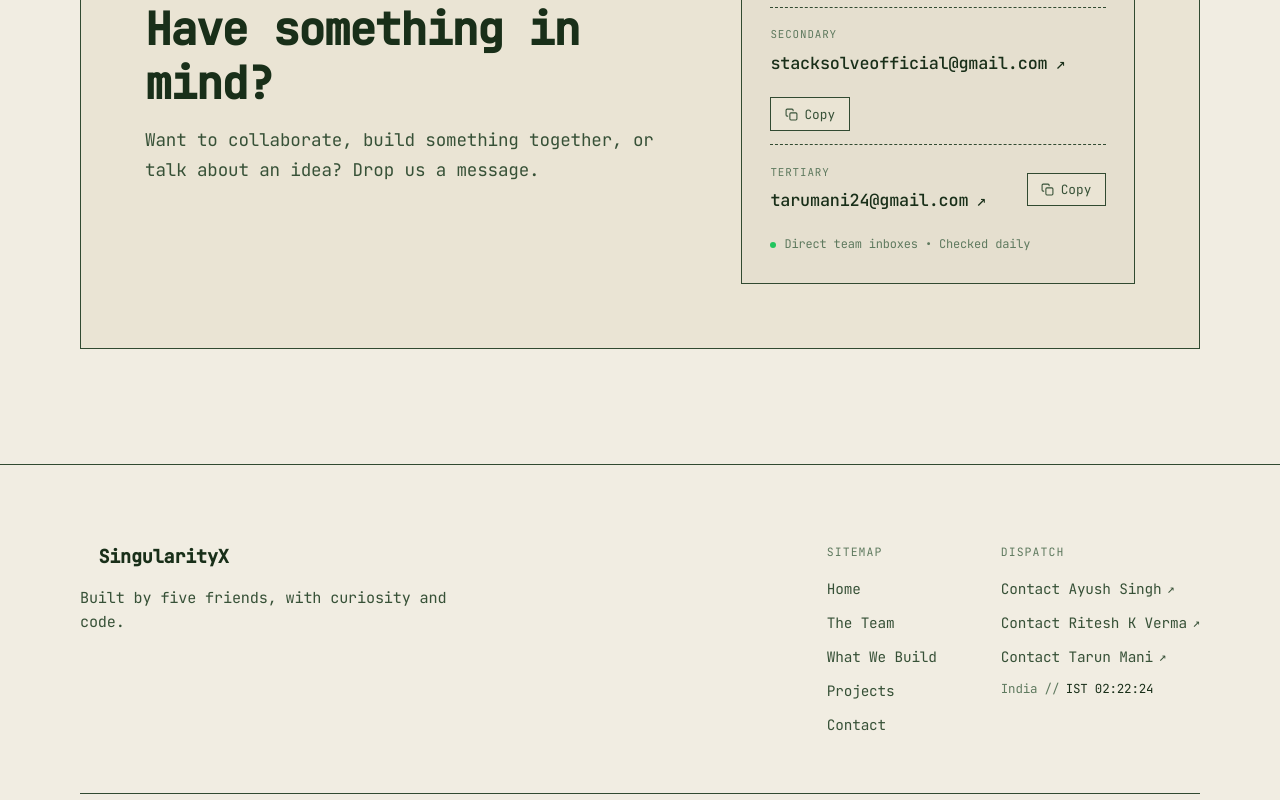
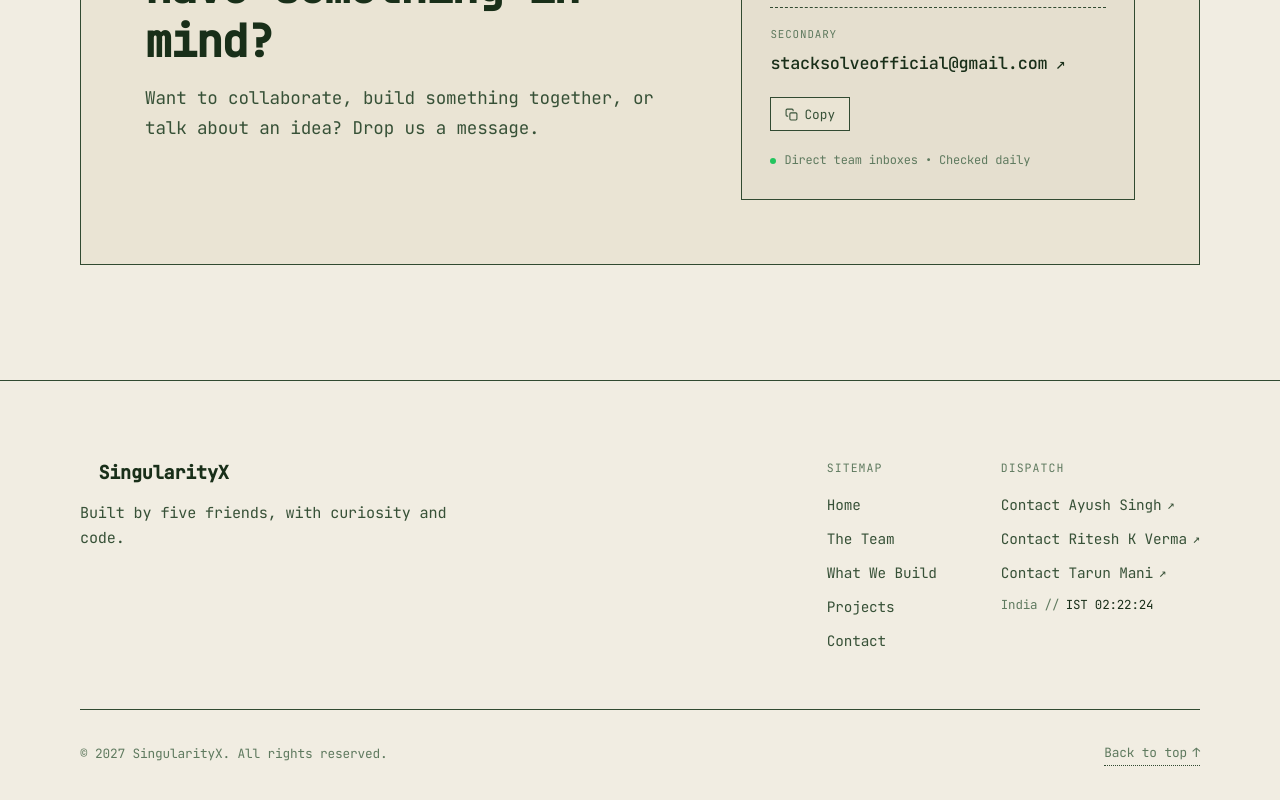
Before and after one commit to codeliferitesh/SingularityX, a React (Vite) app: page / in a window 1280 px wide. Shown: the part 4169-4969 px from the top of the page. Built offline with nearby package versions, Linux system fonts and the light colour scheme.

Commit message:
Remove tertiary contact from main contact section while keeping Tarun Mani in footer

```diff
--- a/src/components/Contact.tsx
+++ b/src/components/Contact.tsx
@@ -52,7 +52,7 @@ export const Contact: React.FC = () => {
                     <div key={email} className="contact-email-row">
                       <div className="contact-email-meta">
                         <span className="contact-email-tag">
-                          {idx === 0 ? 'PRIMARY' : idx === 1 ? 'SECONDARY' : idx === 2 ? 'TERTIARY' : 'DIRECT'}
+                          {idx === 0 ? 'PRIMARY' : 'SECONDARY'}
                         </span>
                         <a
                           href={`mailto:${email}`}
--- a/src/teamConfig.ts
+++ b/src/teamConfig.ts
@@ -65,7 +65,6 @@ export const siteConfig: SiteConfig = {
   contactEmails: [
     "mercsyntax@gmail.com",
     "stacksolveofficial@gmail.com",
-    "tarumani24@gmail.com",
   ],
   footerContacts: [
     {
```
